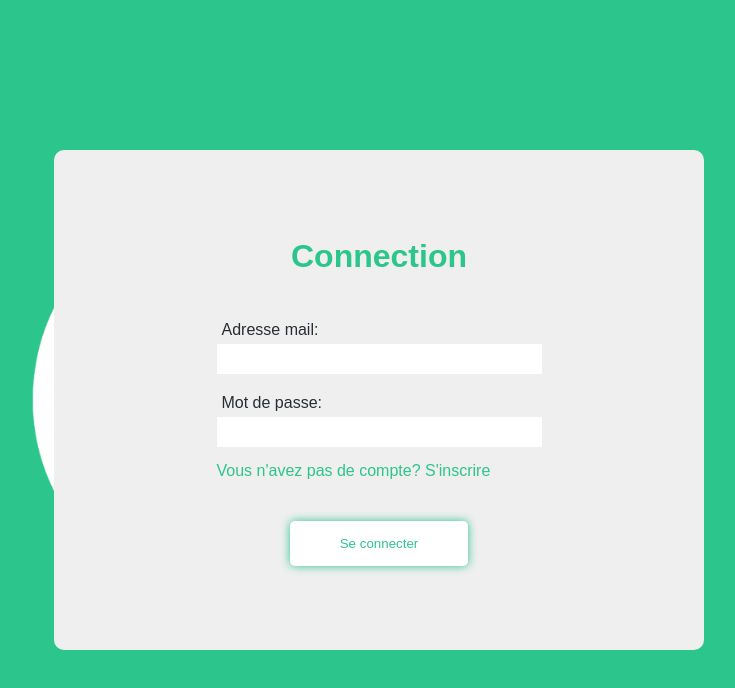
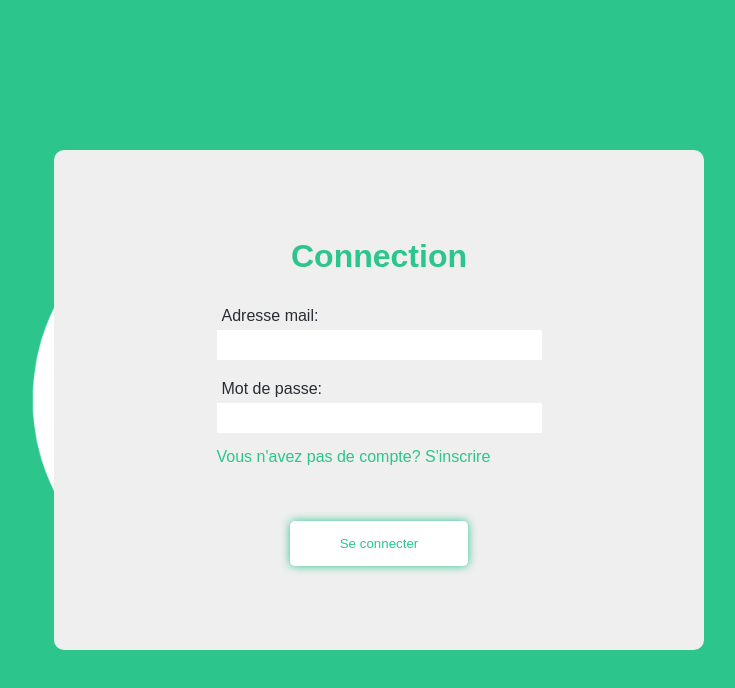
Before and after one commit to AntoineSimonot/comi, a React (Create React App) app: page /login in a window 1280 px wide. Shown: the top 688 px of the page, without its empty margins (261-996 px from the left). Built offline with nearby package versions, Linux system fonts and the light colour scheme.

Commit message:
linkFixed

```diff
--- a/src/components/Login/Login.scss
+++ b/src/components/Login/Login.scss
@@ -40,7 +40,8 @@
                 a{
                     text-decoration: none;
                     color: #2CC58C;
-                    margin-top: 15px;
+                    height: 30px;
+                    margin: 15px 0;
                 }
             }
          }
--- a/src/pages/Login.js
+++ b/src/pages/Login.js
@@ -71,6 +71,7 @@ const Login = () => {
               value={password}
               onChange={e => setPassword(e.target.value)}
               required />
+
               <a href="/register">Vous n'avez pas de compte? S'inscrire</a>
 
           </div>
```
